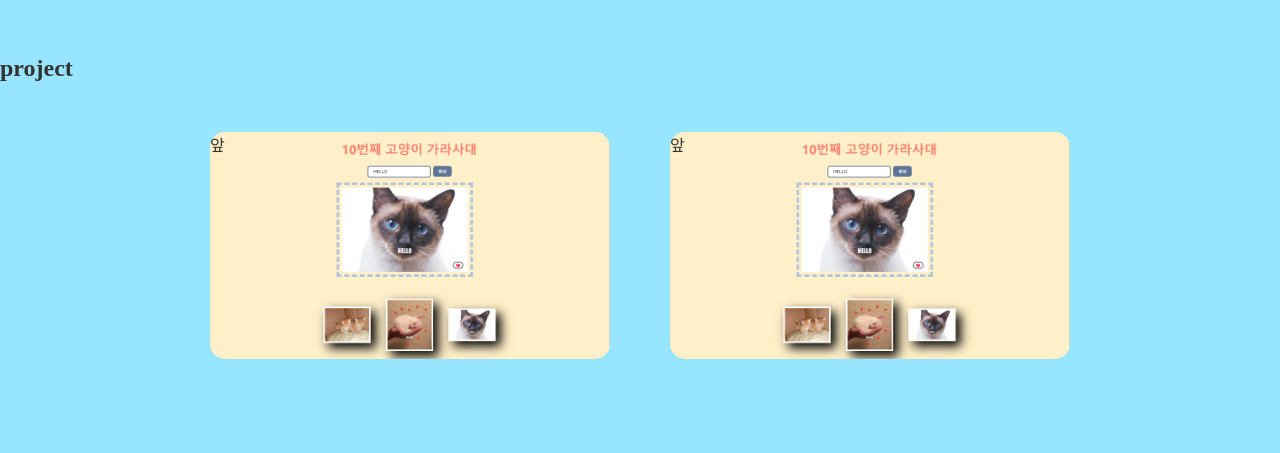
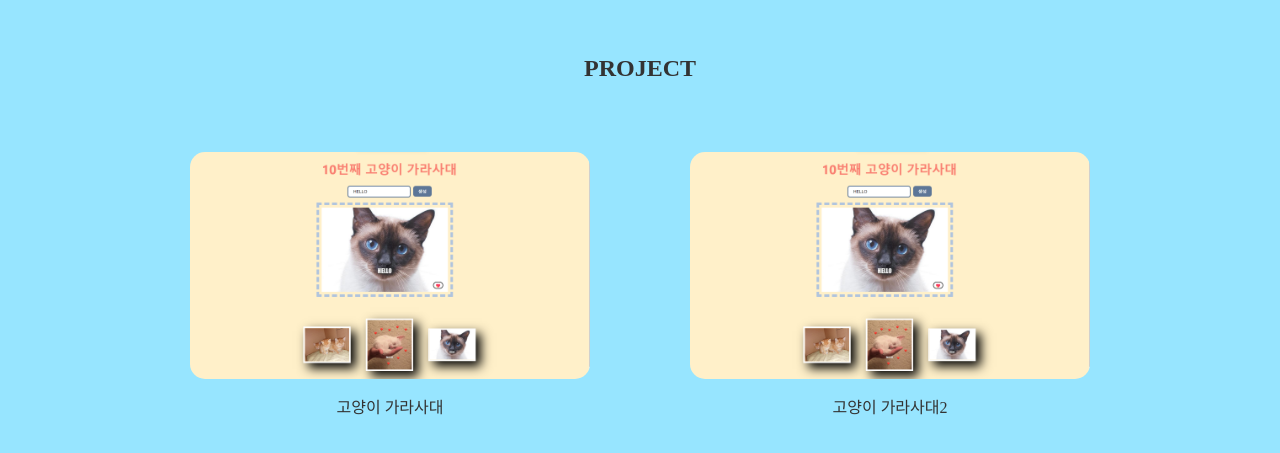
Before and after one commit to e-7281998/profile2, a plain HTML site: page ver2/index2.html in a window 1280 px wide. Shown: the part 1585-2038 px from the top of the page. Drawn offline with Linux system fonts and the light colour scheme; a web font is replaced by a local one.

Commit message:
7차 pj, 이름 데코

```diff
--- a/ver2/script2.js
+++ b/ver2/script2.js
@@ -43,6 +43,7 @@ function Intro() {
         i++;
         if (introTxt.length === h1.innerText.length) {
             clearInterval(introTimer);
+            h1.innerHTML = h1.innerHTML.replace("전은정", "<span>전은정</span>");
             classRemove(stopIntroBtn, "dis_n");
         }
     }, 250);
@@ -155,7 +156,7 @@ const projectList = [
         desc: '영어 문구를 입력하면 해당 문구가 입력된 고양이 사진을 랜덤으로 받아옵니다. 사진 위 하트를 클릭하면 로컬 스토리지에 저장됩니다.',
         skill: ['HTML', 'CSS', 'JavaScript', 'React'],
         site: 'https://e-7281998.github.io/cat-jjal-maker/',
-        git: 'https://github.com/e-7281998/cat-jjal-maker/tree/main/cat-jjal-maker-cra',
+        code: 'https://github.com/e-7281998/cat-jjal-maker/tree/main/cat-jjal-maker-cra',
     },
     {
         name: '고양이 가라사대2',
@@ -163,16 +164,14 @@ const projectList = [
         desc: '영어 문구를 입력하면 해당 문구가 입력된 고양이 사진을 랜덤으로 받아옵니다. 사진 위 하트를 클릭하면 로컬 스토리지에 저장됩니다.',
         skill: ['HTML', 'CSS', 'JavaScript', 'React'],
         site: 'https://e-7281998.github.io/cat-jjal-maker/',
-        git: 'https://github.com/e-7281998/cat-jjal-maker/tree/main/cat-jjal-maker-cra',
+        code: 'https://github.com/e-7281998/cat-jjal-maker/tree/main/cat-jjal-maker-cra',
     }
 ]
-
 const sectionProject = createEl("section");
 setId(sectionProject, navList[2]);
 function Project() {
     const h2 = createEl("h2");
     h2.innerText = navList[2];
-    h2.innerText = 'project';
     const cardWrap = createEl("div");
     classAdd(cardWrap, 'cardWrap');
     projectList.map((pj) => {
@@ -181,32 +180,53 @@ function Project() {
 
         const front = createEl("div");
         classAdd(front, 'front');
-        front.innerText = '앞';
         front.style = `background-image: url(${pj.img})`;
 
         const back = createEl("div");
         classAdd(back, 'back');
-        back.innerText = '뒤';
+        const desc = createEl('p');
+        desc.innerText = pj.desc;
 
-        card.append(front, back);
+        const skill = createEl('ul');
+        pj.skill.map((sk) => {
+            const li = createEl('li');
+            li.innerText = sk;
+            skill.append(li);
+        });
+
+        const link = createEl("div");
+        const site = createEl("a");
+        site.setAttribute("href", pj.site);
+        const code = createEl("a");
+        code.setAttribute("href", pj.code);
+        link.append(site, code);
+        back.append(desc, skill, link);
+
+        const p = createEl("p");
+        p.innerText = pj.name;
+
+        card.append(front, back, p);
         cardWrap.append(card);
     })
     sectionProject.append(h2, cardWrap);
     main.append(sectionProject);
 
+    projectHeight();
 }
 Project();
 //project 높이
 function projectHeight() {
     const pj = querySel('#PROJECT');
-    const pjHeight = pj.offsetHeight;
+    const wrap = querySel('.cardWrap');
+    const h2 = document.querySelectorAll('#PROJECT h2')[0];
+    const pjHeight = wrap.offsetHeight + h2.offsetHeight;
+
     if (window.innerHeight > pjHeight) {
         setHeight(pj);
     } else {
         pj.style.height = pjHeight + 'px';
     }
 }
-projectHeight();
 
 //스크롤
 var prevScroll = 0;
--- a/ver2/style2.css
+++ b/ver2/style2.css
@@ -11,6 +11,7 @@ main,
 nav,
 section,
 footer,
+span,
 img {
     padding: 0;
     margin: 0;
@@ -89,8 +90,6 @@ nav a:not(.active):hover::after {
 }
 
 
-header {}
-
 h1 {
     font-family: 'Poor Story';
     position: absolute;
@@ -99,8 +98,8 @@ h1 {
     left: 50%;
     transform: translate(-50%, -50%);
     text-align: center;
+    line-height: 60px;
 }
-
 
 h1::after {
     content: '';
@@ -114,6 +113,47 @@ h1::after {
     animation-name: h1Cursor;
     animation-iteration-count: infinite;
 }
+
+h1 span {
+    display: inline-block;
+    position: relative;
+}
+
+h1 span::after {
+    content: '';
+    position: absolute;
+    top: 0;
+    left: 0;
+    color: white;
+    animation-delay: 0.4s;
+    animation-name: deco;
+    animation-duration: 2s;
+    animation-fill-mode: forwards;
+    animation-iteration-count: infinite;
+}
+
+@keyframes deco {
+    0% {
+        content: '';
+    }
+
+    33.3333% {
+        content: '전';
+        text-shadow: 0px 0px 1rem #185f88;
+
+    }
+
+    66.6666% {
+        content: '전은';
+        text-shadow: 0px 0px 1rem #185f88;
+    }
+
+    100% {
+        content: '전은정';
+        text-shadow: 0px 0px 1rem #185f88;
+    }
+}
+
 
 @keyframes h1Cursor {
     from {
@@ -166,7 +206,8 @@ section {}
     position: relative;
 }
 
-#SKILL h2 {
+#SKILL h2,
+#PROJECT h2 {
     text-align: center;
 }
 
@@ -306,7 +347,7 @@ section {}
     width: 400px;
     height: 227px;
     perspective: 900px;
-    margin: 30px;
+    margin: 50px;
     box-sizing: border-box;
     position: relative;
 }
@@ -316,8 +357,9 @@ section {}
     height: 100%;
     backface-visibility: hidden;
     transition: 1.5s;
-    position: absolute;
     border-radius: 15px;
+    padding: 20px;
+    box-sizing: border-box;
 }
 
 
@@ -325,6 +367,7 @@ section {}
 .front {
     transform: rotateY(0deg);
     background-size: cover;
+    position: absolute;
 }
 
 .card:hover .front {
@@ -334,12 +377,65 @@ section {}
 
 .back {
     transform: rotateY(-180deg);
-    background-color: darkgreen;
+    background-color: whitesmoke;
+    display: flex;
+    flex-wrap: wrap;
+}
+
+.back div {
+    width: 100%;
+}
+
+.back ul {
+    width: 100%;
+    padding: 10px;
+    box-sizing: border-box;
+    list-style: none;
+    display: flex;
+    justify-content: space-around;
+    align-items: flex-end;
+
 }
 
 .card:hover .back {
     transform: rotateY(0deg);
     transition: 1.5s;
+}
+
+.back>div:last-child {
+    display: flex;
+    justify-content: space-around;
+    align-items: flex-end;
+
+}
+
+.back>div a {
+    width: 36px;
+    height: 36px;
+    background-size: cover;
+    transition: all .3s ease-in-out;
+}
+
+.back>div a:first-child {
+    background-image: url(./img/site.png);
+}
+
+.back>div a:first-child:hover {
+    background-image: url(./img/site_hover.png);
+}
+
+.back>div a:last-child {
+    background-image: url(./img/code.png);
+}
+
+.back>div a:last-child:hover {
+    background-image: url(./img/code_hover.png);
+}
+
+.card>p {
+    padding: 15px 30px;
+    box-sizing: border-box;
+    text-align: center;
 }
 
 .dis_b {
```
Also changed, not shown: ver2/img/code.png (added), ver2/img/code_hover.png (added), ver2/img/site.png (added), ver2/img/site_hover.png (added).
